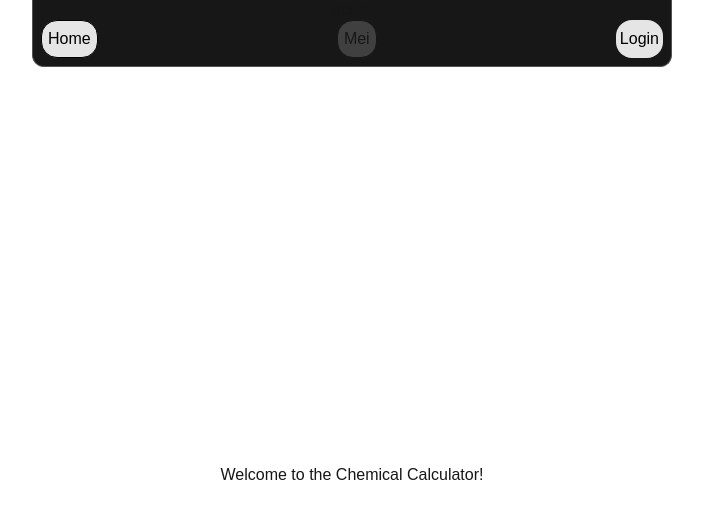
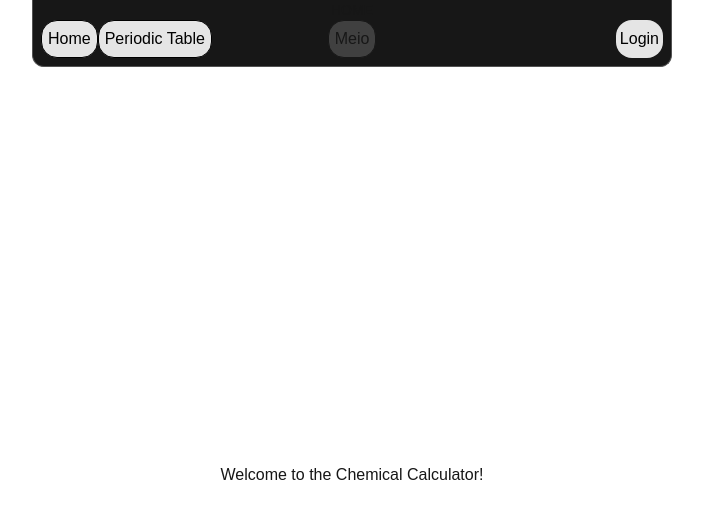
Before and after one commit to ZippyBonhTM/chemical-calculator, a Next.js app: page / in a window 1280 px wide. Shown: the top 518 px of the page, without its empty margins (288-991 px from the left). Built offline with nearby package versions, Linux system fonts and the light colour scheme; no server answers.

Commit message:
NavBar new visual

```diff
--- a/src/components/layout/NavBar.tsx
+++ b/src/components/layout/NavBar.tsx
@@ -9,18 +9,24 @@ export default function NavBar() {
   const homeHandler = () => {
     redirect("/");
   };
+  const periodicHandler = () => {
+    redirect("/periodic");
+  }
 
   return (
     <div className="flex flex-col mb-2 mx-auto w-[50%] px-2 pb-2 pt-0.5 gap-0.5 bg-neutral-900 border-x border-b rounded-b-xl border-neutral-600 z-500">
       <p className="flex justify-center items-center truncate whitespace-nowrap h-4 overflow-hidden uppercase text-sm">{PageName}</p>
       <div className="flex justify-between w-full">
-        <section>
+        <section className="flex justify-stat w-[33%]">
           <button onClick={homeHandler} className="bg-neutral-200 border p-1.5 rounded-2xl text-black">Home</button>
+          <button onClick={periodicHandler} className="bg-neutral-200 border p-1.5 rounded-2xl text-black">Periodic Table</button>
         </section>
-        <section>
-          <p className="bg-neutral-700 border p-1.5 rounded-2xl">Mei</p>
+        <section className="flex justify-center w-[33%]">
+          <p className="bg-neutral-700 border p-1.5 rounded-2xl">Meio</p>
         </section>
-        <section><User /></section>
+        <section className="flex justify-end w-[33%]">
+          <User />
+        </section>
       </div>
     </div>
   );
```
